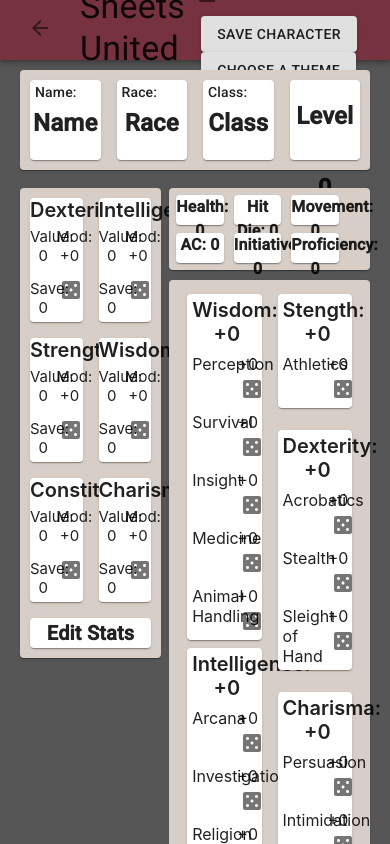
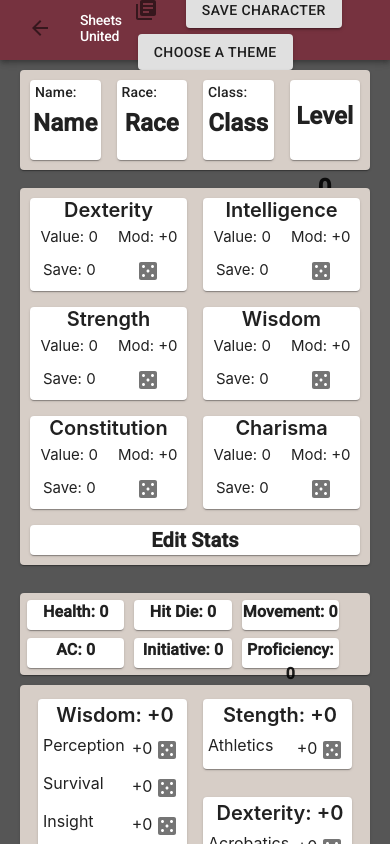
Before and after one commit to AnM-Productions/SheetsUnitedBackup, a React (Create React App) app: page / in a window 390 px wide. Both pictures are taken after typing "Sample", "Sample", "Sample" into the empty fields and a click on the button "CREATE ACCOUNT". Shown: the top 844 px of the page. Built offline with nearby package versions, Linux system fonts and the light colour scheme; no server answers.

Commit message:
Minor Cosmetic changes. Preparing to add menu drawer to better format for mobile.

```diff
--- a/src/App.js
+++ b/src/App.js
@@ -16,6 +16,14 @@ import Details from "./Details";
 const useStyles = makeStyles((theme) => ({
   page: {
     position: "absolute",
+  },
+  title: {
+    color: "#ffffff",
+    fontSize: "28px",
+    fontWeight: "500",
+    [theme.breakpoints.down("xs")]: {
+      fontSize: "14px",
+    },
   },
   container: {
     display: "grid",
@@ -203,7 +211,7 @@ export default function App() {
             >
               <ArrowBack />
             </IconButton>
-            <Typography variant="h4" className={classes.title}>
+            <Typography variant="h1" className={classes.title}>
               Sheets United
             </Typography>
           </div>
--- a/src/Character.js
+++ b/src/Character.js
@@ -66,7 +66,8 @@ function Character(props) {
         </Paper>
       </Grid>
       <Grid container xs={12} className={classes.gridRow} spacing={1}>
-        <Grid item xs={5} className={classes.stats}>
+        <Grid item sm={5} xs={12} className={classes.gridItem}>
+          <Grid item className={classes.stats}>
             <Paper className={classes.card}>
               <Stat
                 values={props.values}
@@ -75,7 +76,8 @@ function Character(props) {
               ></Stat>
             </Paper>
           </Grid>
-        <Grid item xs={7} className={classes.gridItem}>
+        </Grid>
+        <Grid item sm={7} xs={12} className={classes.gridItem}>
           <Grid item className={classes.stats}>
             <Paper className={classes.card}>
               <CoreStats
--- a/src/CoreStats.js
+++ b/src/CoreStats.js
@@ -30,6 +30,10 @@ const styles = {
   column: {
     padding: "5px",
   },
+  gridHolder: {
+    alignContent: "center",
+    alignItems: "center",
+  },
 };
 
 function CoreStats(props) {
@@ -46,7 +50,7 @@ function CoreStats(props) {
   };
 
   return (
-    <Grid container spacing={2}>
+    <Grid container className={classes.gridHolder} spacing={2}>
       <Grid
         container
         direction="row"
--- a/src/dice.js
+++ b/src/dice.js
@@ -1,7 +1,3 @@
-import axios from "axios";
-
-// let api = "http://roll.diceapi.com/json/";
-
 function rolld20() {
   let roll = Math.floor(Math.random() * 20);
   return roll;
```
Also changed, not shown: src/Stat.js (+1 -8 lines). Lines whose indentation alone changed are shown as unchanged.
